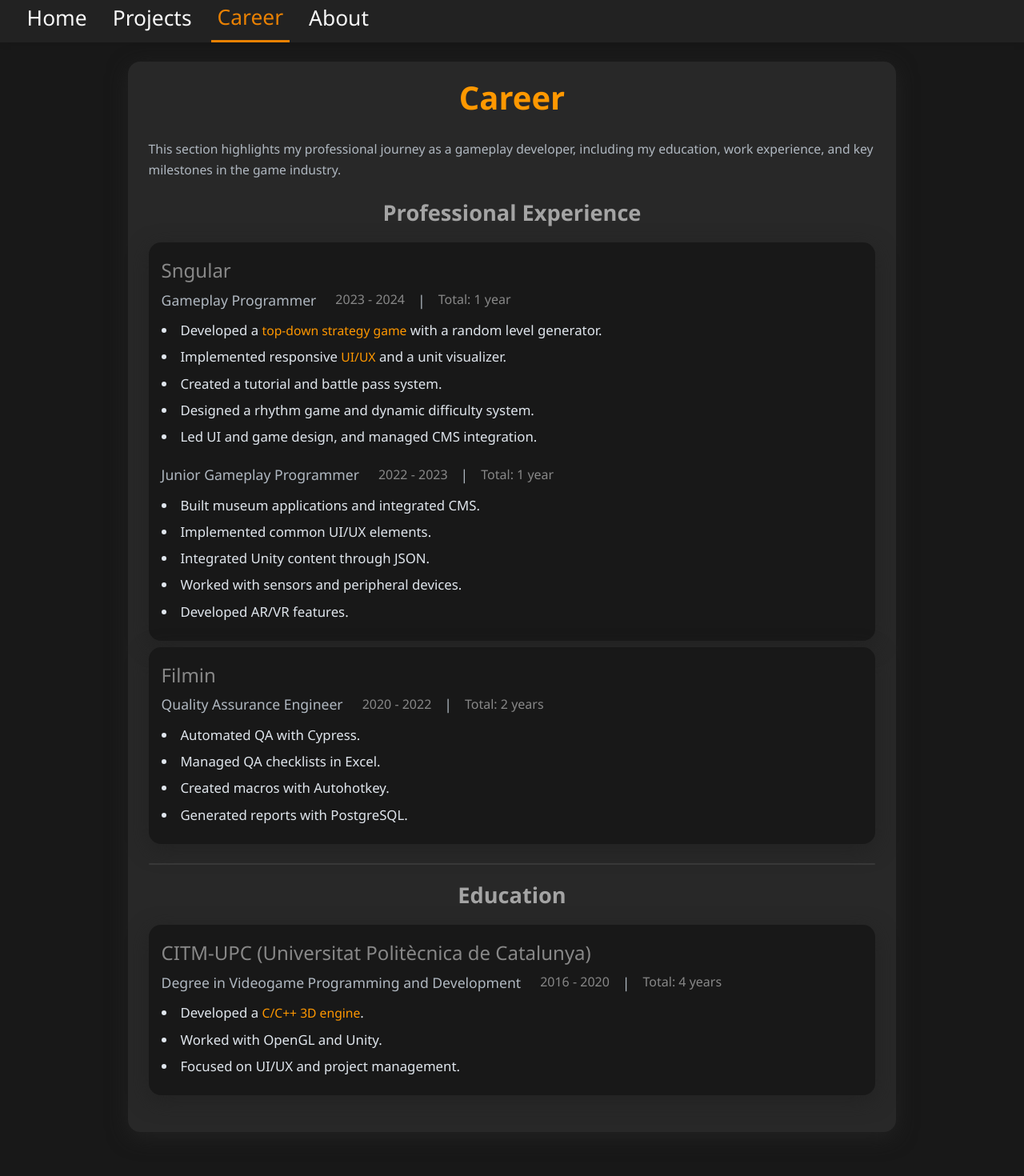
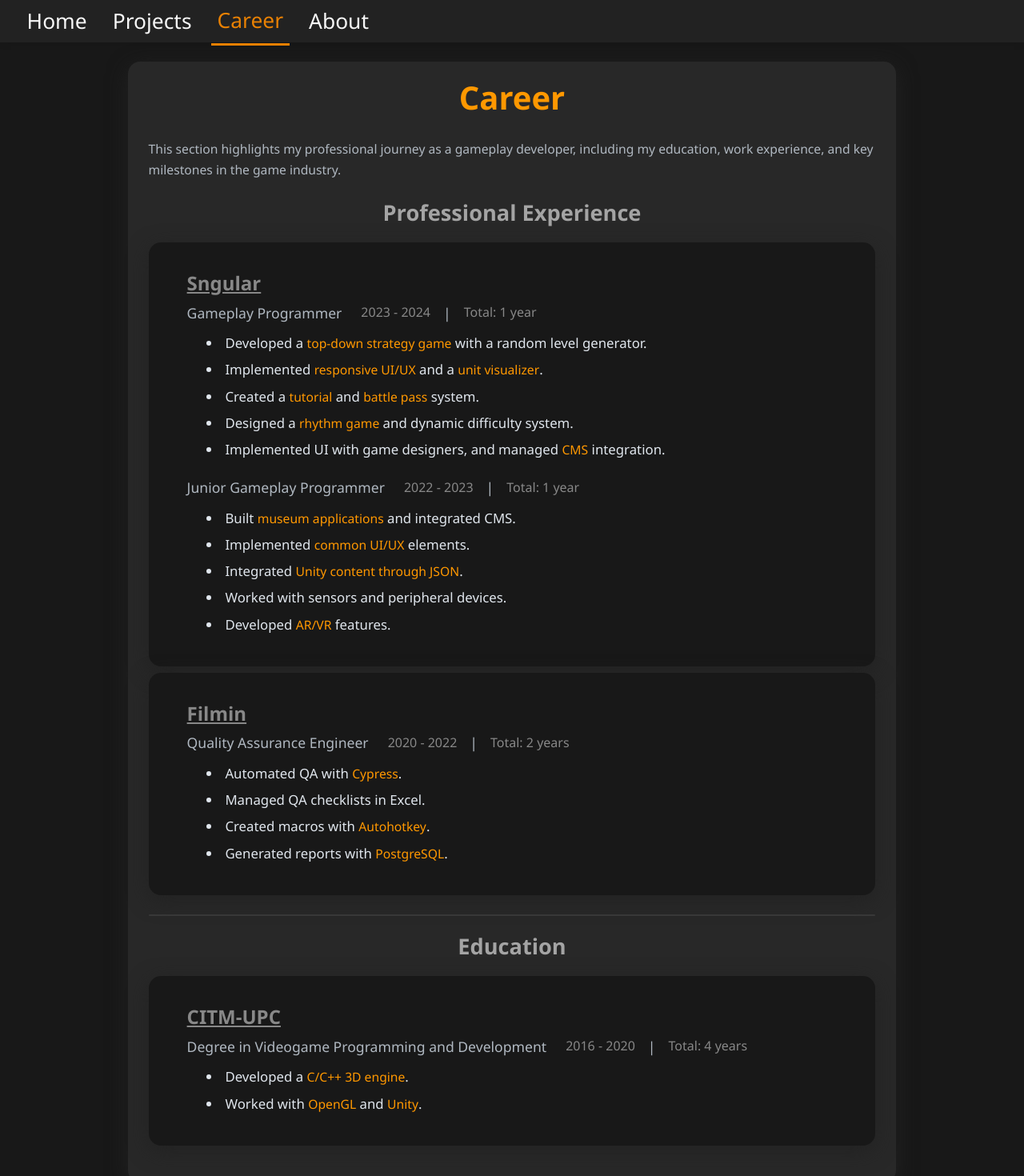
Before and after one commit to joseppi/josep-pi-portfolio, a Vue app: page /career in a window 1280 px wide. Shown: the top 1470 px of the page at 80% size. Built offline with nearby package versions, Linux system fonts and the light colour scheme.

Commit message:
[BugFixing] Applied feedback from friends. Fixed intendation, removed postal code, added basketball to Sports & Self Care, centered text on the nav-panel Added more bold words on CareerView

```diff
--- a/src/App.vue
+++ b/src/App.vue
@@ -53,8 +53,6 @@ header {
   padding: 0px;
 }
 .nav-panel {
-  top: 0;
-  left: 0;
   width: 100vw;
   z-index: 1000;
   display: flex;
@@ -79,9 +77,7 @@ header {
   font-size: clamp(1rem, 5.8vw, 1.65rem);
   transition: color 0.2s, border-bottom 0.2s;
   /* border-bottom: 3px solid transparent; */
-  padding-left: 0.5rem;
-  padding-right: 0.5rem;
-  padding-bottom: 0.5rem;
+  padding: 0.5rem 0.5rem 0.5rem 0.5rem;
   white-space: nowrap;
   flex-shrink: 1;
   min-width: 0px;
--- a/src/assets/base.css
+++ b/src/assets/base.css
@@ -89,10 +89,16 @@ h2 {
 }
 h3 {
   font-size: 1.5rem;
-  font-weight: 500;
+  font-weight: 600;
   margin: 0 0 0.2rem 0;
   color: #888;
 }
+h3 a {
+  color: inherit;         /* Makes the link inherit the h3 color */
+  text-decoration: none;  /* Removes underline */
+  font-weight: inherit;   /* Inherits boldness from h3 */
+}
+
 p {
   font-size: clamp(0.98rem, 1.2vw, 1.08rem);
   color: #b0b8c1;
--- a/src/views/AboutView.vue
+++ b/src/views/AboutView.vue
@@ -3,7 +3,7 @@
     <h1>About Me</h1>
     <p><b>Phone:</b> +34 696-800-470 &nbsp; &nbsp;</p>
     <p><b>Email:</b> josep.pi.serra@gmail.com &nbsp;</p>
-    <p><b>Location:</b> 08022 Barcelona, Spain &nbsp;</p>
+    <p><b>Location:</b> Barcelona, Spain &nbsp;</p>
     <p><b>GitHub:</b>
       <a href="https://github.com/joseppi" target="_blank" rel="noopener" aria-label="GitHub" class="github-link">
       <svg width="30" height="30" viewBox="0 2 24 24" fill="none" xmlns="http://www.w3.org/2000/svg">
@@ -14,7 +14,7 @@
     </p>
 
     <h2>Hi, I'm Josep Pi!</h2>
-    <p>I am a game developer who loves studying and building <b>easy-to-understand but hard-to-master games</b>. Creating a puzzle-like game where players can create their own levels and share them with others is my dream.</p>
+    <p>I am a game developer who loves studying and building <b>easy-to-understand but hard-to-master games</b>. Creating a puzzle-like games where players can create their own levels and share them with others is my dream.</p>
     <p>For the past year, I have been working towards that goal by developing my game, <router-link to="/trustnogod"><b><u>Trust no God</u></b></router-link>. Playtesting and the overall feedback have been great, and I am excited about its future.</p>
     <p>I am a collaborative and supportive team member who values open communication and constructive feedback.
       I enjoy working with others to solve problems and believe that the best results come from combining different perspectives and skills.
@@ -49,7 +49,7 @@
       <div class="about-row">
         <div class="about-task left">
           <h3>Sports & Self-Care</h3>
-          <p>I enjoy sports, especially <b>ping pong</b>, and I take pride in taking care of myself. Staying active and healthy is an important part of my life.</p>
+          <p>I enjoy sports, especially <b>ping pong</b> and <b>basketball</b>. I also take pride in taking care of myself. Staying active and healthy is an important part of my life.</p>
         </div>
         <div class="about-image experience-image sports-image"></div>
       </div>
--- a/src/views/CareerView.vue
+++ b/src/views/CareerView.vue
@@ -5,7 +5,9 @@
     <h2>Professional Experience</h2>
     <ul class="career-list">
       <li class="career-list-item">
-        <h3>Sngular</h3>
+        <h3>
+          <u><a href="https://www.sngular.com/" target="_blank" rel="noopener">Sngular</a></u>
+        </h3>
         <div class="career-meta">
           <h4 class="career-position">Gameplay Programmer</h4>
           <span class="career-years">2023 - 2024</span> |
@@ -13,10 +15,10 @@
         </div>
         <ul class="career-bullets">
           <li>Developed a <b>top-down strategy game</b> with a random level generator.</li>
-          <li>Implemented responsive <b>UI/UX</b> and a unit visualizer.</li>
-          <li>Created a tutorial and battle pass system.</li>
-          <li>Designed a rhythm game and dynamic difficulty system.</li>
-          <li>Led UI and game design, and managed CMS integration.</li>
+          <li>Implemented <b>responsive UI/UX</b> and a <b>unit visualizer</b>.</li>
+          <li>Created a <b>tutorial</b> and <b>battle pass</b> system.</li>
+          <li>Designed a <b>rhythm game</b> and dynamic difficulty system.</li>
+          <li>Implemented UI with game designers, and managed <b>CMS</b> integration.</li>
         </ul>
         <div class="career-meta" style="margin-top:1.2rem;">
           <h4 class="career-position">Junior Gameplay Programmer</h4>
@@ -24,25 +26,27 @@
           <span class="career-total">Total: 1 year</span>
         </div>
         <ul class="career-bullets">
-          <li>Built museum applications and integrated CMS.</li>
-          <li>Implemented common UI/UX elements.</li>
-          <li>Integrated Unity content through JSON.</li>
+          <li>Built <b>museum applications</b> and integrated CMS.</li>
+          <li>Implemented <b>common UI/UX</b> elements.</li>
+          <li>Integrated <b>Unity content through JSON</b>.</li>
           <li>Worked with sensors and peripheral devices.</li>
-          <li>Developed AR/VR features.</li>
+          <li>Developed <b>AR/VR</b> features.</li>
         </ul>
       </li>
       <li class="career-list-item">
-        <h3>Filmin</h3>
+        <h3>
+          <u><a href="https://www.filmin.es/" target="_blank" rel="noopener">Filmin</a></u>
+        </h3>
         <div class="career-meta">
           <h4 class="career-position">Quality Assurance Engineer</h4>
           <span class="career-years">2020 - 2022</span> |
           <span class="career-total">Total: 2 years</span>
         </div>
         <ul class="career-bullets">
-          <li>Automated QA with Cypress.</li>
+          <li>Automated QA with <b>Cypress</b>.</li>
           <li>Managed QA checklists in Excel.</li>
-          <li>Created macros with Autohotkey.</li>
-          <li>Generated reports with PostgreSQL.</li>
+          <li>Created macros with <b>Autohotkey</b>.</li>
+          <li>Generated reports with <b>PostgreSQL</b>.</li>
         </ul>
       </li>
     </ul>
@@ -50,7 +54,9 @@
     <h2>Education</h2>
     <ul class="career-list">
       <li class="career-list-item">
-        <h3>CITM-UPC (Universitat Politècnica de Catalunya)</h3>
+        <h3>
+          <u><a href="https://www.citm.upc.edu/ing/estudis/grau-videojocs-bcn/" target="_blank" rel="noopener">CITM-UPC</a></u>
+        </h3>
         <div class="career-meta">
           <h4 class="career-position">Degree in Videogame Programming and Development</h4>
           <span class="career-years">2016 - 2020</span> |
@@ -58,8 +64,7 @@
         </div>
         <ul class="career-bullets">
           <li>Developed a <b>C/C++ 3D engine</b>.</li>
-          <li>Worked with OpenGL and Unity.</li>
-          <li>Focused on UI/UX and project management.</li>
+          <li>Worked with <b>OpenGL</b> and <b>Unity</b>.</li>
         </ul>
       </li>
     </ul>
@@ -85,7 +90,7 @@
 }
 .career-list-item {
   margin: 0.5rem 0 0.5rem 0;
-  padding: 1rem 1rem 1rem 1rem;
+  padding: 2rem 2rem 2rem 3rem;
   width: 100%;
   background: var(--vt-c-black);
   border-radius: var(--border-radius);
@@ -114,22 +119,12 @@
 }
 .career-bullets {
   margin: 0;
-  padding: 0;
   color: #e0e6ed;
 }
 .career-bullets li {
   margin-bottom: 0.4rem;
+  margin-left: 24px;
   font-size: 1.05rem;
   list-style: disc inside;
 }
-/*
-@media (max-width: 700px) {
-  .view-section {
-    width: 98vw;
-    max-width: 100vw;
-    padding: 4vw 2vw 2vw 2vw;
-    border-radius: 4vw;
-  }
-}
-*/
 </style>
```
